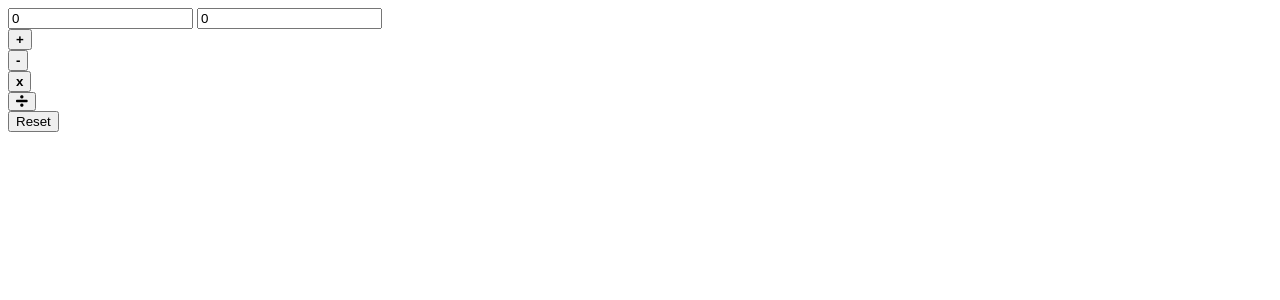
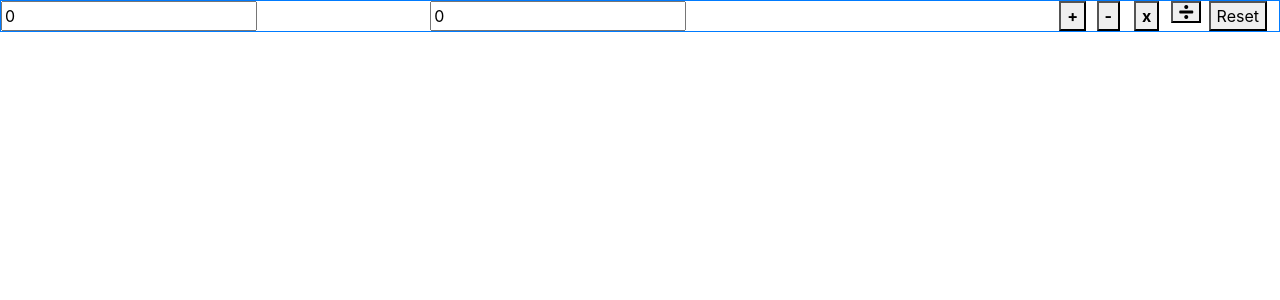
Before and after one commit to Samarth-Srivastava/AngularMasterClass1st, an Angular app: page / in a window 1280 px wide. Shown: the top 300 px of the page. Built offline with nearby package versions, Linux system fonts and the light colour scheme.

Commit message:
2 files modified

```diff
--- a/src/app/app.component.html
+++ b/src/app/app.component.html
@@ -1,9 +1,18 @@
 <div class="border border-primary">
   <div class="form-row">
+    <div class="col-2">
     <input type="number" [(ngModel)]="value1"/>
+    </div>
+    <div class="col-2">
     <label>{{signT}} </label>
+</div>
+    <div class="col-2">
     <input type="number" [(ngModel)]="value2"/>
+</div>
+    <div class="col-2">
     <label>{{equalTo}} </label>
+</div>
+    <div class="col-2">
     <label>{{result}} </label>
   </div>
   <div class="form-row"></div>
--- a/src/index.html
+++ b/src/index.html
@@ -1,2 +1,3 @@
 <link rel="stylesheet" href="https://use.fontawesome.com/releases/v5.5.0/css/all.css" integrity="sha384-B4dIYHKNBt8Bc12p+WXckhzcICo0wtJAoU8YZTY5qE0Id1GSseTk6S+L3BlXeVIU" crossorigin="anonymous">
+<link rel="stylesheet" href="https://maxcdn.bootstrapcdn.com/bootstrap/4.0.0/css/bootstrap.min.css" integrity="sha384-Gn5384xqQ1aoWXA+058RXPxPg6fy4IWvTNh0E263XmFcJlSAwiGgFAW/dAiS6JXm" crossorigin="anonymous">
 <my-app>loading</my-app>
```
